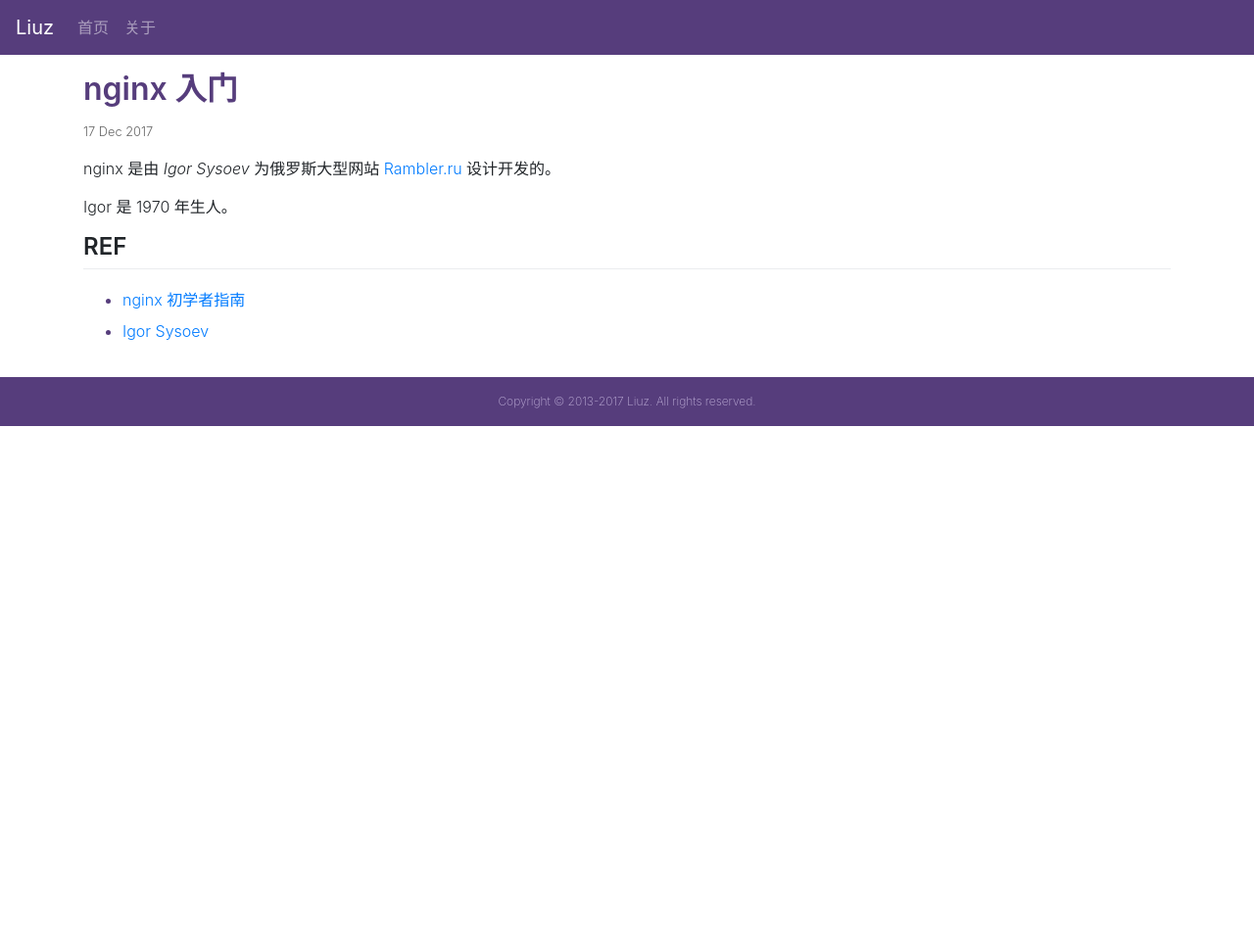
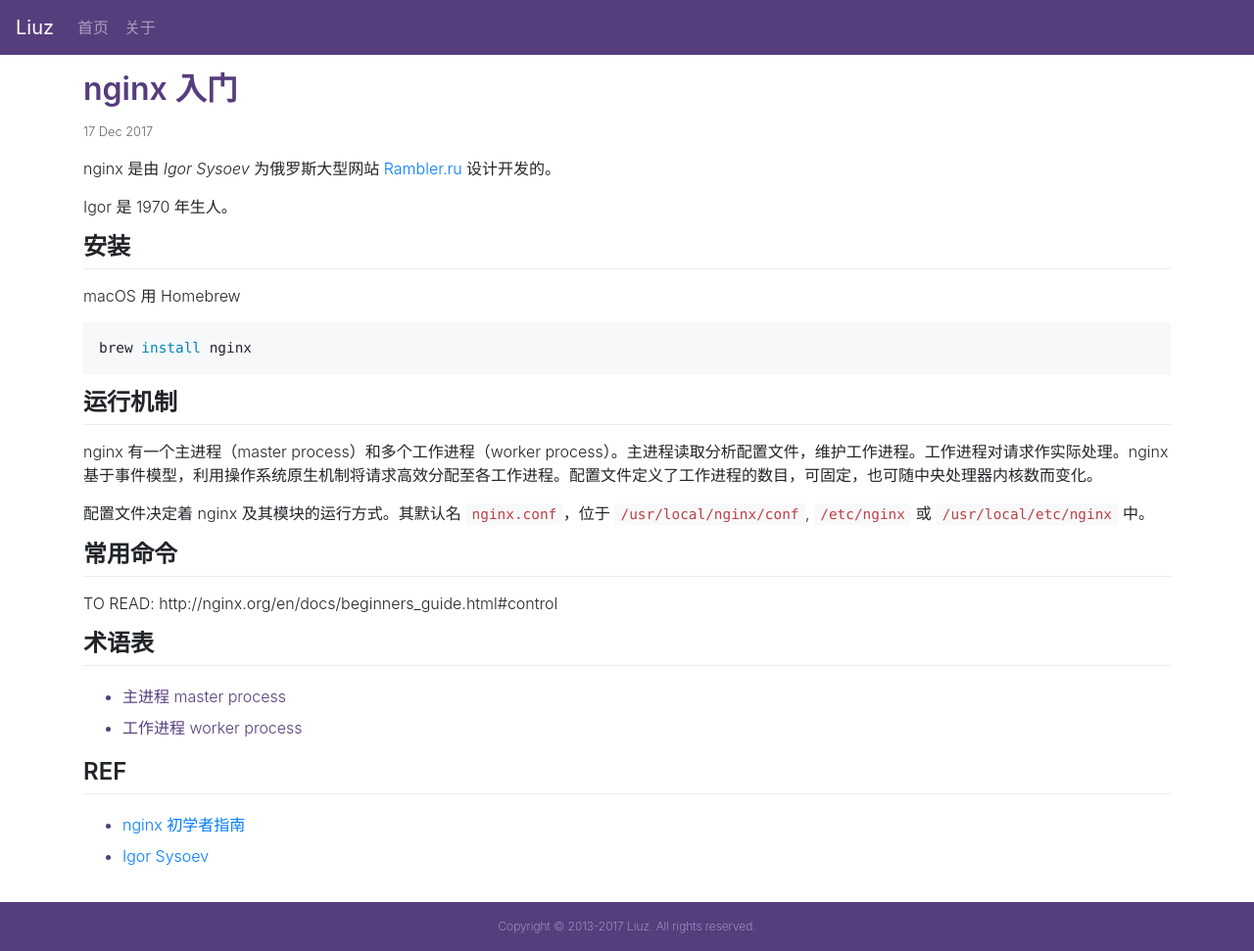
Before and after one commit to liuzhuan/liuzhuan.github.io, a Jekyll site: the page built from _posts/2017-12-17-nginx-primer.md, in a window 1280 px wide. Shown: the whole page at 98% size. Built offline with Jekyll 4.4.1, drawn with Linux system fonts in a browser that asks for light colours; nearby versions of some CDN libraries; before the commit the page ends 900 px from its top, so only the background shows below that.

Commit message:
adding nginx content

````diff
--- a/_posts/2017-12-17-nginx-primer.md
+++ b/_posts/2017-12-17-nginx-primer.md
@@ -8,6 +8,29 @@ nginx 是由 *Igor Sysoev* 为俄罗斯大型网站 [Rambler.ru](https://www.ram
 
 Igor 是 1970 年生人。
 
+## 安装
+
+macOS 用 Homebrew
+
+```sh
+brew install nginx
+```
+
+## 运行机制
+
+nginx 有一个主进程（master process）和多个工作进程（worker process）。主进程读取分析配置文件，维护工作进程。工作进程对请求作实际处理。nginx 基于事件模型，利用操作系统原生机制将请求高效分配至各工作进程。配置文件定义了工作进程的数目，可固定，也可随中央处理器内核数而变化。
+
+配置文件决定着 nginx 及其模块的运行方式。其默认名 `nginx.conf`，位于 `/usr/local/nginx/conf`, `/etc/nginx` 或 `/usr/local/etc/nginx` 中。
+
+## 常用命令
+
+TO READ: http://nginx.org/en/docs/beginners_guide.html#control
+
+## 术语表
+
+- 主进程 master process
+- 工作进程 worker process
+
 ## REF
 
 - [nginx 初学者指南][guide]
````
